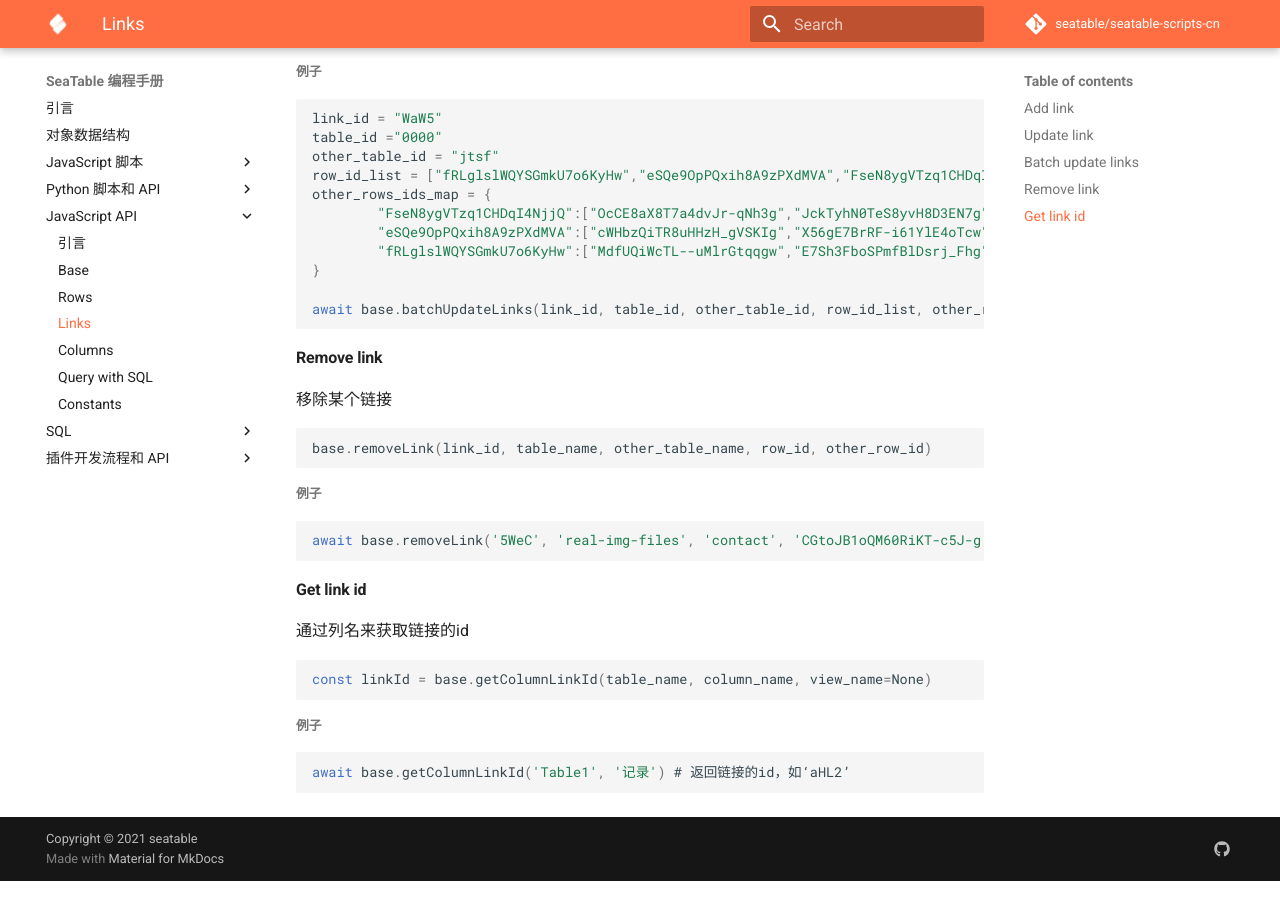
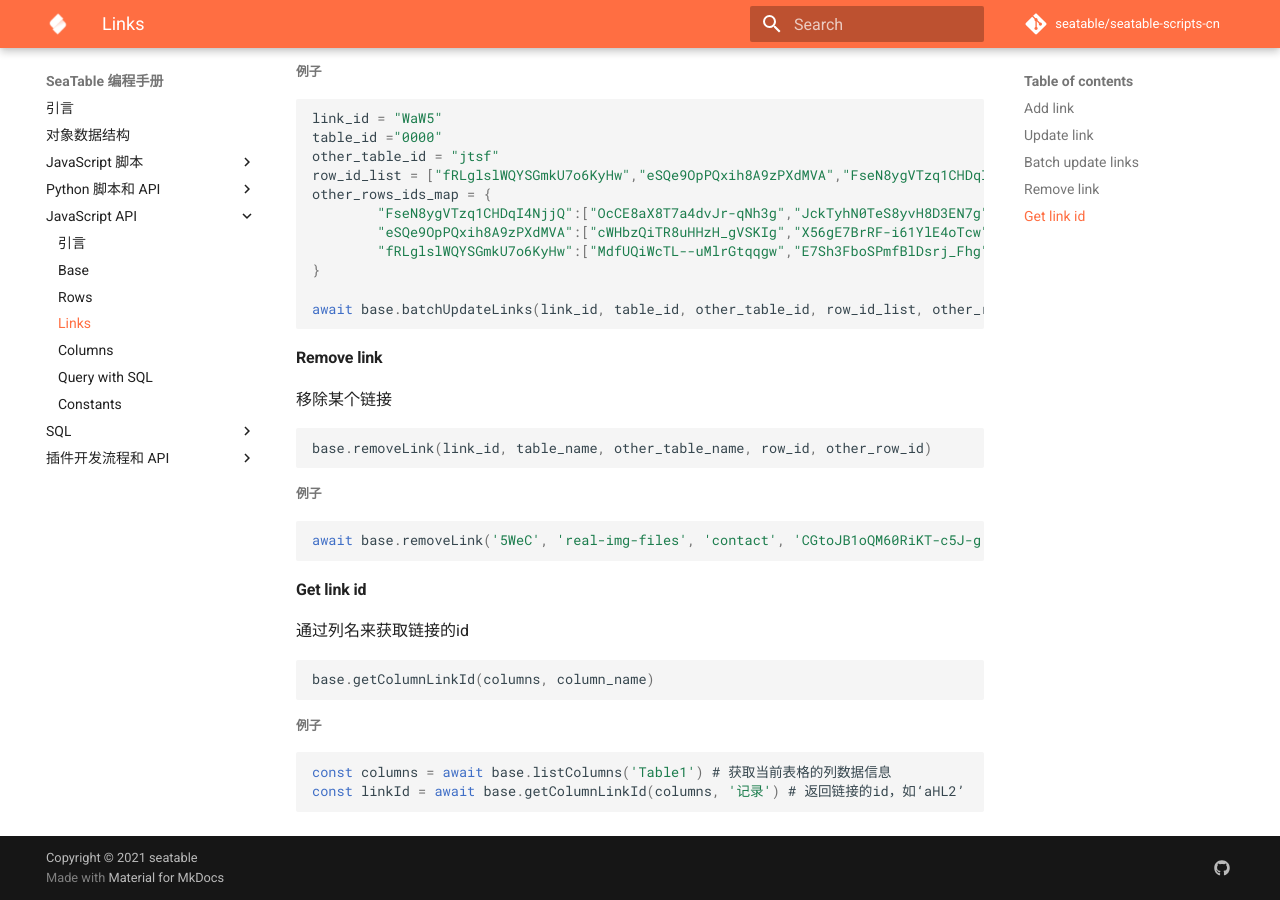
Before and after one commit to seatable/seatable-scripts-cn, an MkDocs documentation site: the page built from manual/javascript-api/links.md, in a window 1280 px wide and 900 px high, scrolled down 1352 px. Built offline with MkDocs 1.6.1 and Material for MkDocs 9.7.7, drawn with Linux system fonts in a browser that asks for light colours; comment, search, counter and statistics services are not loaded.

Commit message:
update document

````diff
--- a/manual/javascript-api/links.md
+++ b/manual/javascript-api/links.md
@@ -98,11 +98,12 @@ await base.removeLink('5WeC', 'real-img-files', 'contact', 'CGtoJB1oQM60RiKT-c5J
 通过列名来获取链接的id
 
 ```javascript
-const linkId = base.getColumnLinkId(table_name, column_name, view_name=None)
+base.getColumnLinkId(columns, column_name)
 ```
 
 ##### 例子
 
 ```javascript
-await base.getColumnLinkId('Table1', '记录') # 返回链接的id，如‘aHL2’
+const columns = await base.listColumns('Table1') # 获取当前表格的列数据信息
+const linkId = await base.getColumnLinkId(columns, '记录') # 返回链接的id，如‘aHL2’
 ```
````
